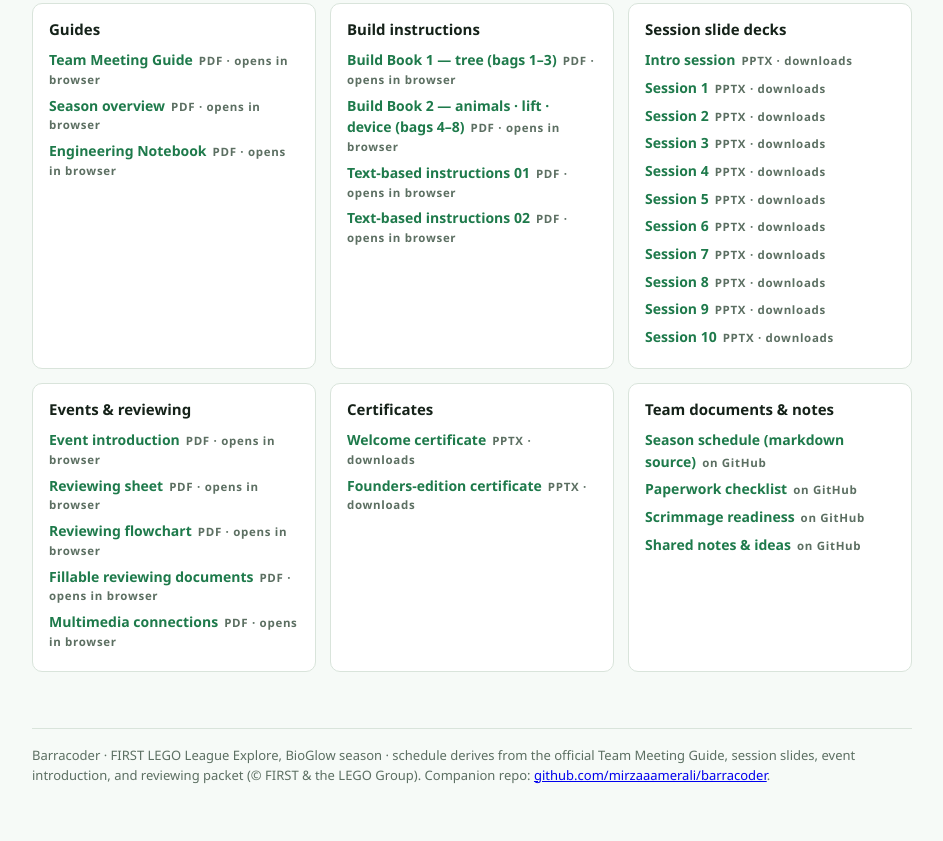
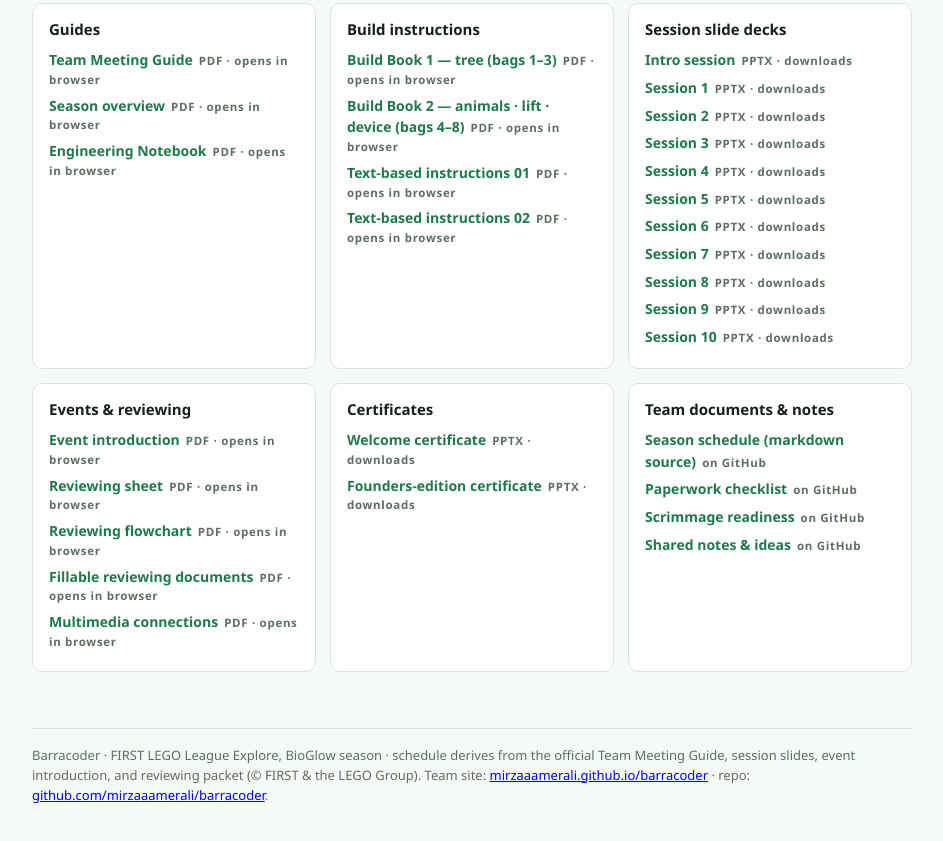
Before and after one commit to mirzaaamerali/barracoder, a plain HTML site: page index.html in a window 1280 px wide. Shown: the part 6635-7476 px from the top of the page, without its empty margins (168-1111 px from the left). Drawn offline with Linux system fonts and the light colour scheme.

Commit message:
Team hub footer links the live site
Co-Authored-By: Claude Fable 5 <noreply@anthropic.com>

```diff
--- a/index.html
+++ b/index.html
@@ -536,5 +536,5 @@ footer{margin-top:56px; color:var(--muted); font-size:13px; border-top:1px solid
 <li><a href="https://github.com/mirzaaamerali/barracoder/blob/main/notes/" target="_blank" rel="noopener">Shared notes & ideas</a><span class="ft">on GitHub</span></li>
 </ul></div>
 </div>
-<footer>Barracoder · FIRST LEGO League Explore, BioGlow season · schedule derives from the official Team Meeting Guide, session slides, event introduction, and reviewing packet (© FIRST &amp; the LEGO Group). Companion repo: <a href="https://github.com/mirzaaamerali/barracoder" target="_blank" rel="noopener">github.com/mirzaaamerali/barracoder</a>.</footer>
+<footer>Barracoder · FIRST LEGO League Explore, BioGlow season · schedule derives from the official Team Meeting Guide, session slides, event introduction, and reviewing packet (© FIRST &amp; the LEGO Group). Team site: <a href="https://mirzaaamerali.github.io/barracoder/" target="_blank" rel="noopener">mirzaaamerali.github.io/barracoder</a> · repo: <a href="https://github.com/mirzaaamerali/barracoder" target="_blank" rel="noopener">github.com/mirzaaamerali/barracoder</a>.</footer>
 </div>
```
